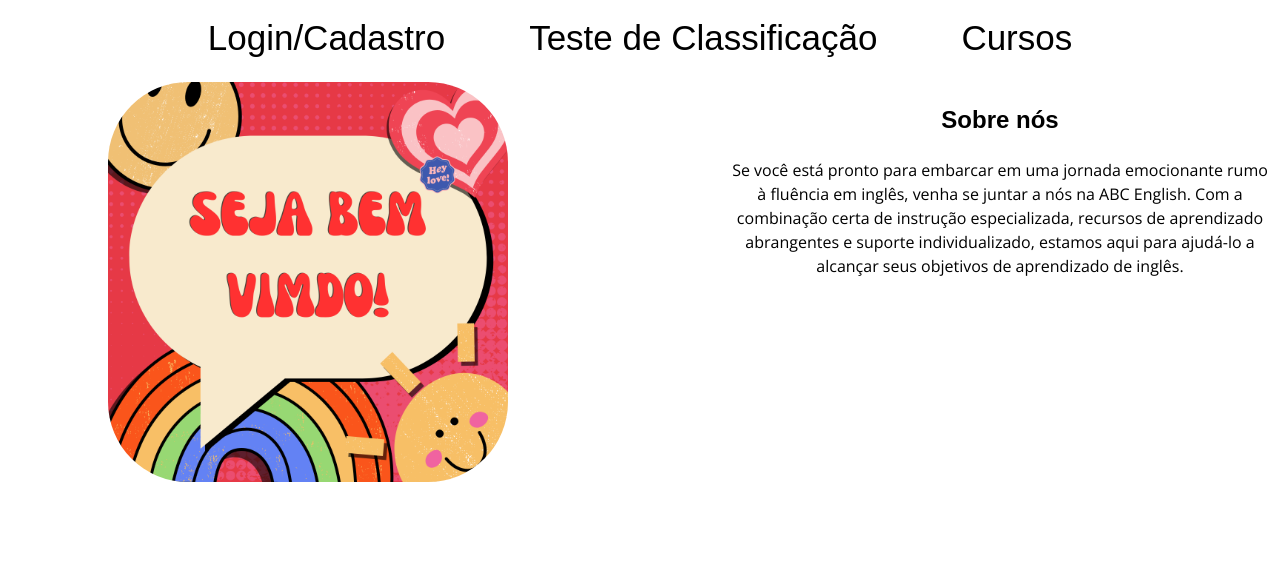
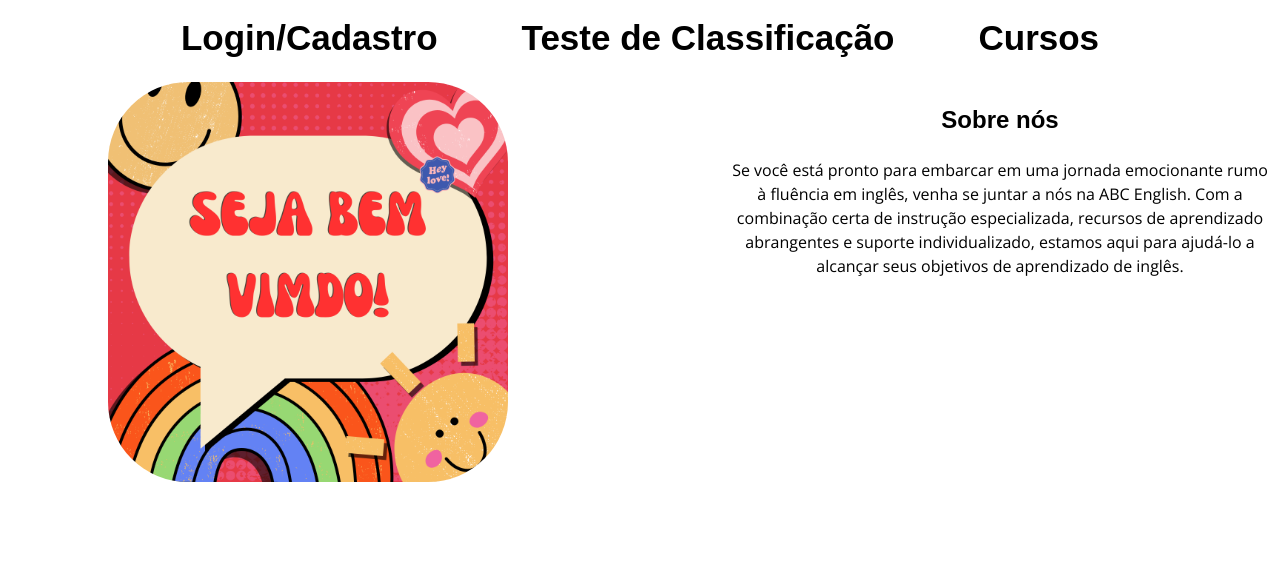
Before and after one commit to Ester2003/CIC-PROJETO_WEB, a plain HTML site: page index.html in a window 1280 px wide. Shown: the part 224-800 px from the top of the page. Drawn offline with nearby package versions, Linux system fonts and the light colour scheme.

Commit message:
add bold to hammersmith

```diff
--- a/CSS/style.css
+++ b/CSS/style.css
@@ -1,13 +1,14 @@
 @import url('https://fonts.googleapis.com/css2?family=Open+Sans&display=swap');
 
 .open-sans {
-    font-family: 'Open Sans';
+    font-family: 'Open Sans', sans-serif;
 }
 
 @import url('https://fonts.googleapis.com/css2?family=Hammersmith+One&display=swap');
 
 .hammersmith {
     font-family: 'Hammersmith One', sans-serif;
+    font-weight: bold;
 }
 
 body{
--- a/index.html
+++ b/index.html
@@ -16,7 +16,7 @@
             <div class="travessao"></div>
             <br>
             <!-- Botões de acesso a outras páginas -->
-            <button class="letra_maior botaohome hammersmith">Login/Cadastro</button>&nbsp;&nbsp;&nbsp;&nbsp;&nbsp;&nbsp;&nbsp;&nbsp;&nbsp;&nbsp;&nbsp;&nbsp;&nbsp;&nbsp;&nbsp;&nbsp;&nbsp;&nbsp;&nbsp;&nbsp;&nbsp;<button class="letra_maior botaohome">Teste de Classificação</button>&nbsp;&nbsp;&nbsp;&nbsp;&nbsp;&nbsp;&nbsp;&nbsp;&nbsp;&nbsp;&nbsp;&nbsp;&nbsp;&nbsp;&nbsp;&nbsp;&nbsp;&nbsp;&nbsp;&nbsp;&nbsp;<button class="letra_maior botaohome">Cursos</button>
+            <button class="letra_maior botaohome hammersmith">Login/Cadastro</button>&nbsp;&nbsp;&nbsp;&nbsp;&nbsp;&nbsp;&nbsp;&nbsp;&nbsp;&nbsp;&nbsp;&nbsp;&nbsp;&nbsp;&nbsp;&nbsp;&nbsp;&nbsp;&nbsp;&nbsp;&nbsp;<button class="letra_maior botaohome hammersmith">Teste de Classificação</button>&nbsp;&nbsp;&nbsp;&nbsp;&nbsp;&nbsp;&nbsp;&nbsp;&nbsp;&nbsp;&nbsp;&nbsp;&nbsp;&nbsp;&nbsp;&nbsp;&nbsp;&nbsp;&nbsp;&nbsp;&nbsp;<button class="letra_maior botaohome hammersmith">Cursos</button>
             <br>
         </header>
     </div>
```
